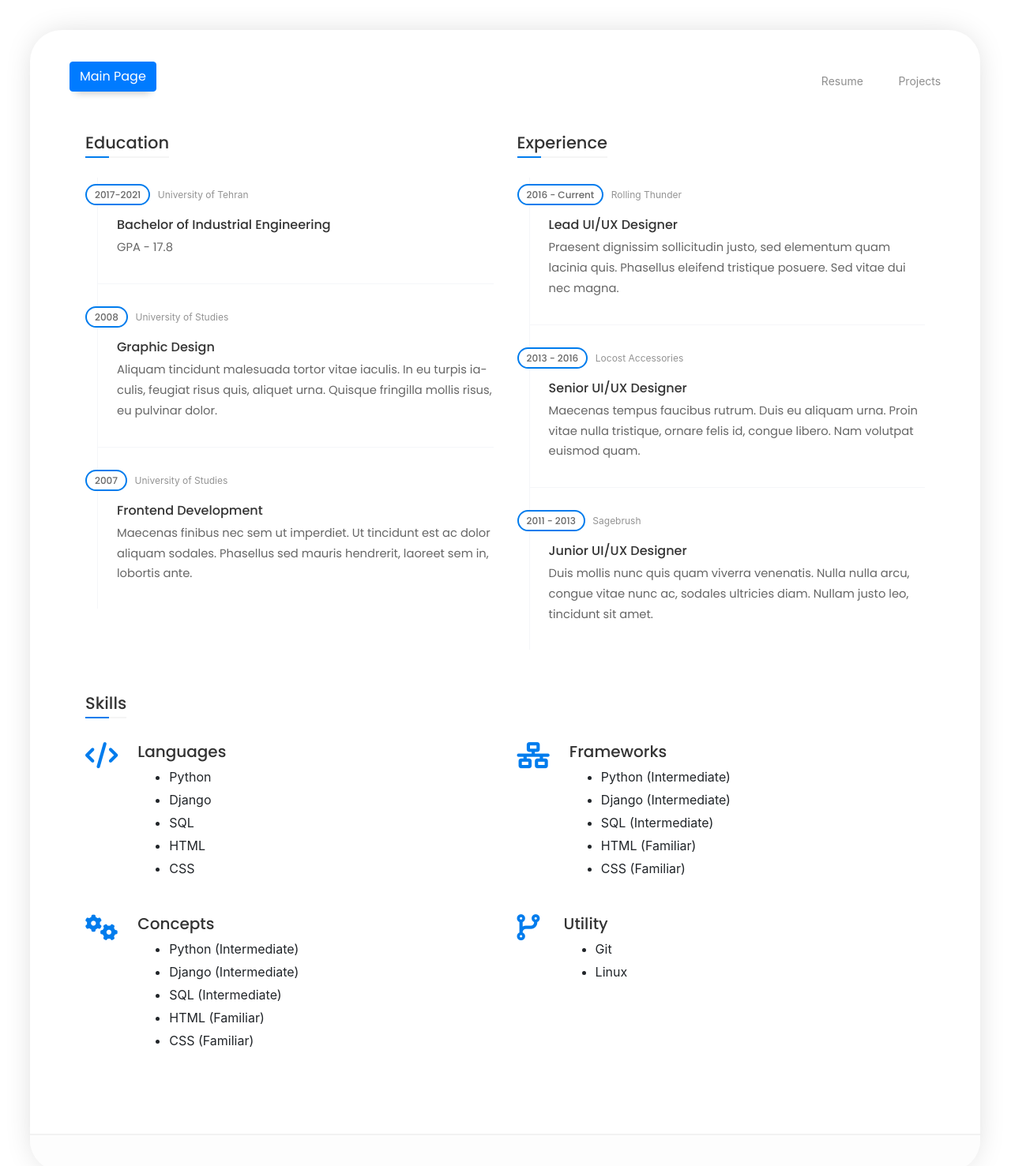
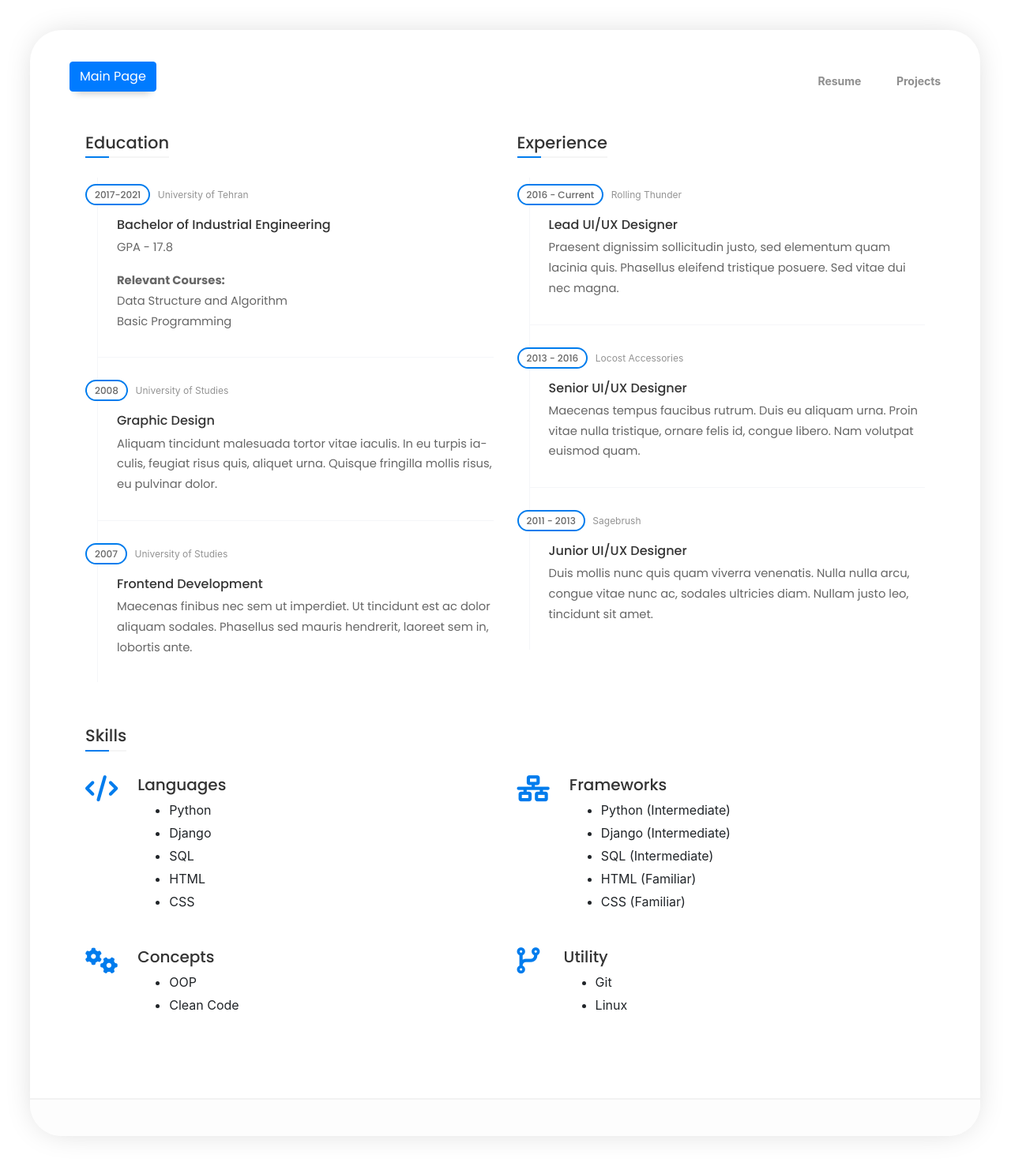
Before and after one commit to Aaidaro/Resume, a Django app: page /resume/ in a window 1280 px wide. Shown: the whole page at 79% size. Run offline with Django 4.2, Linux system fonts and the light colour scheme; some libraries are stand-ins or nearby versions; some web fonts are replaced.

Commit message:
Make the head bold

```diff
--- a/templates/base.html
+++ b/templates/base.html
@@ -59,11 +59,11 @@
                         <ul class="leven-classic-menu site-main-menu">
 
                             <li class="menu-item">
-                                <a href="{% url 'resume' %}">Resume</a>
+                                <a href="{% url 'resume' %}"><b>Resume</b></a>
                             </li>
 
                             <li class="menu-item">
-                                <a href="{% url 'projects' %}">Projects</a>
+                                <a href="{% url 'projects' %}"><b>Projects</b></a>
                             </li>
                         </ul>
                     </div>
--- a/templates/website/resume.html
+++ b/templates/website/resume.html
@@ -29,6 +29,10 @@
                 <h4 class="item-title">Bachelor of Industrial Engineering
                 </h4>
                 <p>GPA - 17.8</p>
+                <p><b>Relevant Courses:</b><br>
+                Data Structure and Algorithm<br>
+                Basic Programming
+                </p>
               </div>
 
               <div class="timeline-item clearfix">
@@ -201,15 +205,9 @@
                   <h5>Concepts</h5>
                   <ul>
                     <li style="margin-bottom: 5px;">
-                      Python (Intermediate)</li>
+                      OOP</li>
                     <li style="margin-bottom: 5px;">
-                      Django (Intermediate)</li>
-                    <li style="margin-bottom: 5px;">
-                      SQL (Intermediate)</li>
-                    <li style="margin-bottom: 5px;">
-                      HTML (Familiar)</li>
-                    <li style="margin-bottom: 5px;">
-                      CSS (Familiar)</li>
+                      Clean Code</li>
                   </ul>
                 </div>
               </div>
```
